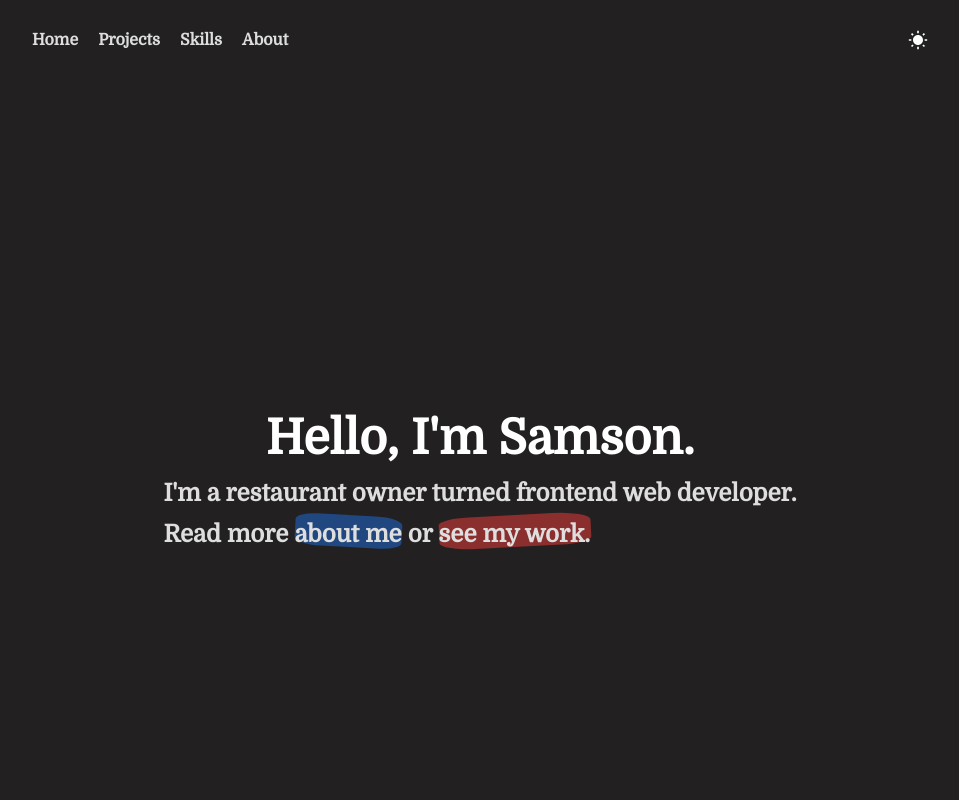
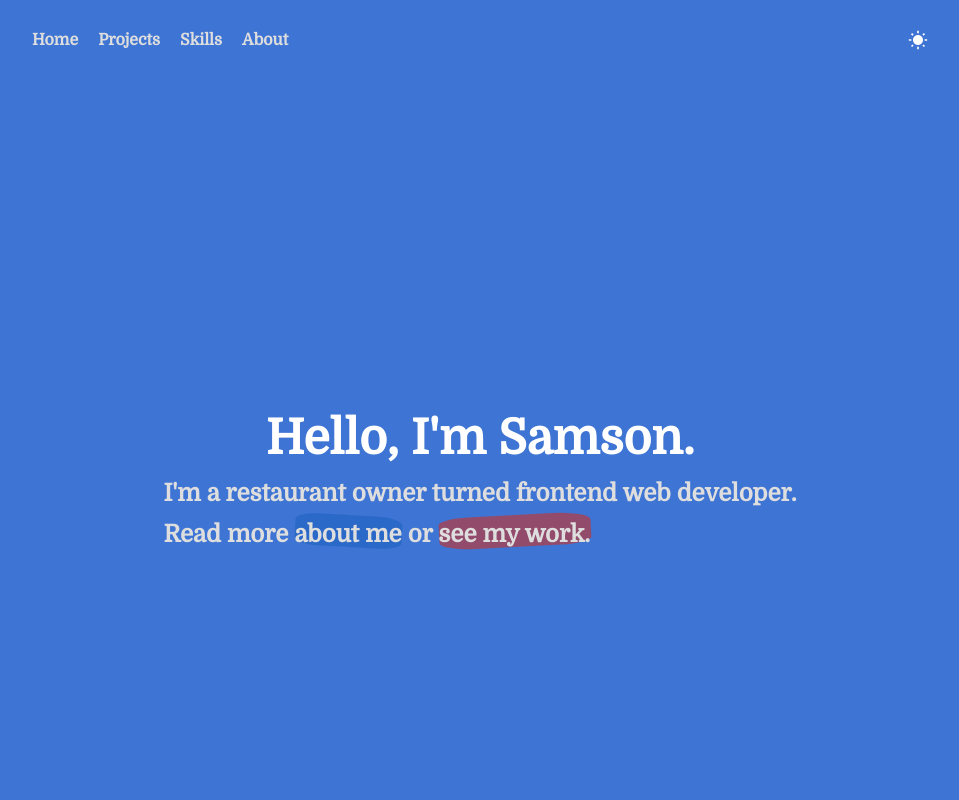
Before and after one commit to samsonc89/samson-react-portfolio, a React (Vite) app: page / in a window 1280 px wide. Shown: the top 800 px of the page, without its empty margins (160-1119 px from the left). Built offline with nearby package versions, Linux system fonts and the light colour scheme.

Commit message:
Change background color

```diff
--- a/src/index.css
+++ b/src/index.css
@@ -1,5 +1,5 @@
 :root {
-  --bg-color: #222020;
+  --bg-color: #3e74d3;
   --project-bg-color: #2e2b2b;
   --heading-color: #ffffff;
   --text-color: #dedede;
```
